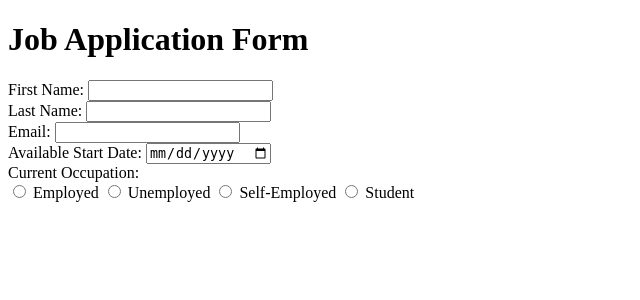
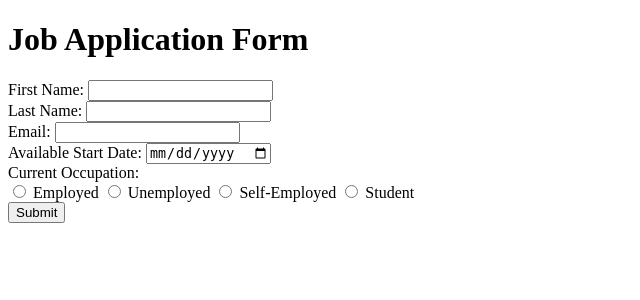
Before and after one commit to Mahdi-Meyghani/Job-Application-Form, a Flask app: page / in a window 1280 px wide. Shown: the top 300 px of the page, without its empty margins (0-640 px from the left). Run offline with Flask 3, Linux system fonts and the light colour scheme.

Commit message:
Write submit button in html

```diff
--- a/templates/index.html
+++ b/templates/index.html
@@ -42,6 +42,9 @@
                 <label for="student">Student</label>
             </div>
         </div>
+        <div>
+            <button type="button">Submit</button>
+        </div>
     </form>
 </body>
 </html>
```
